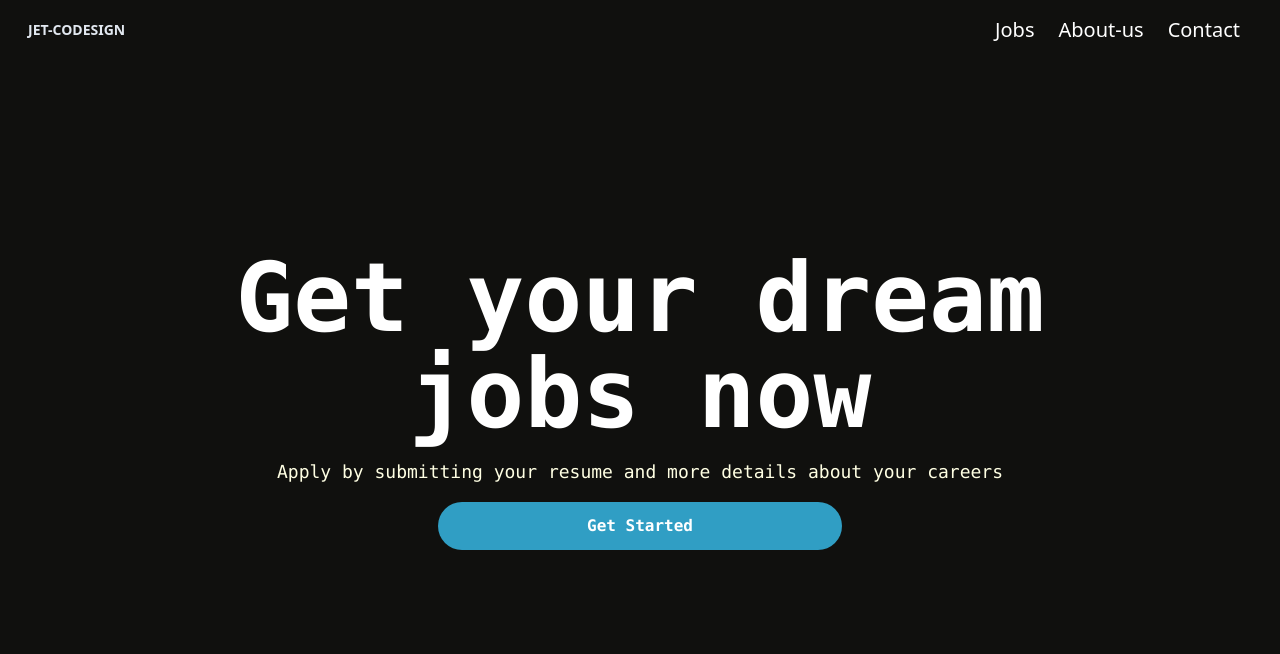
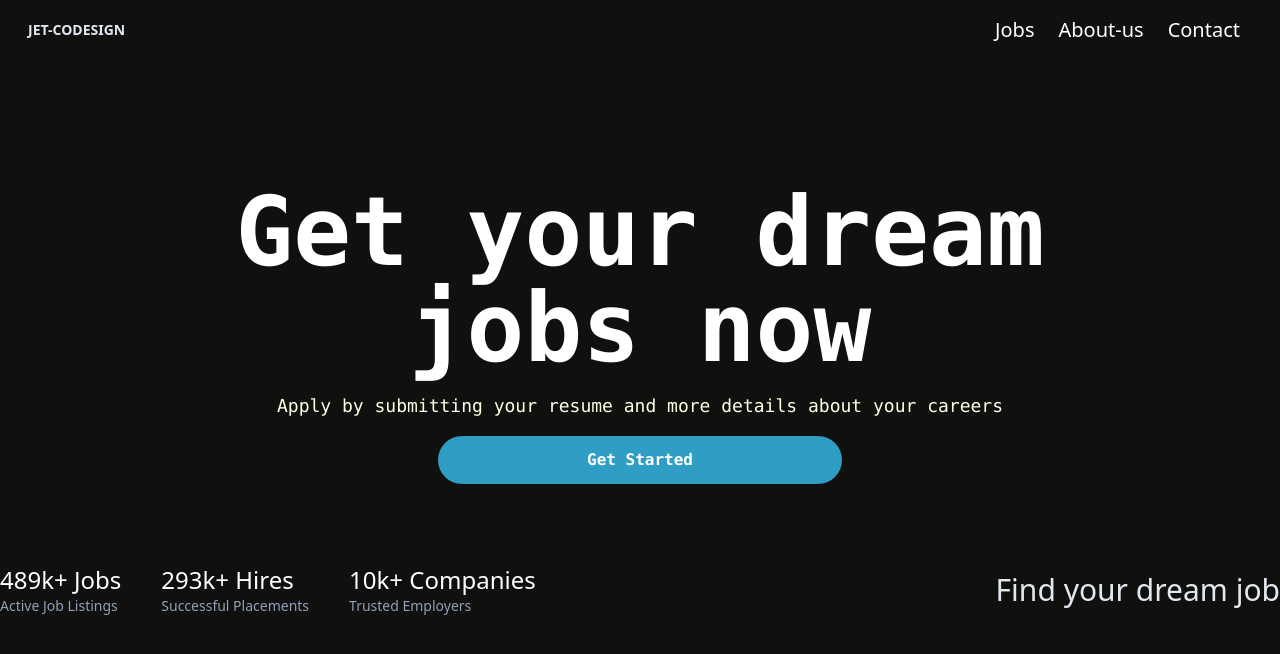
Before and after one commit to tchasinga/jobposter, a Next.js app: page / in a window 1280 px wide. Shown: the top 654 px of the page. Built offline with nearby package versions, Linux system fonts and the light colour scheme.

Commit message:
feat: add Extradetails component and integrate it into Keeper page

```diff
--- /dev/null
+++ b/app/Pages/Extradetails.jsx
@@ -0,0 +1,36 @@
+"use client"
+import React from 'react'
+import CountUp from 'react-countup'
+
+export default function Extradetails() {
+  return (
+    <div className="mt-20 max-w-screen-2xl mx-auto w-full flex justify-between items-center">
+      <div className="items-center flex gap-10 flex-wrap ">
+        <div className="text-white">
+          <h1 className='text-2xl font-light'>
+            <CountUp end={500} suffix="k+ Jobs" duration={10}/>
+          </h1>
+          <p className='text-sm text-slate-400'>Active Job Listings</p>
+        </div>
+
+        <div className="text-white">
+          <h1 className='text-2xl font-light'>
+            <CountUp end={300} suffix="k+ Hires" duration={10}/>
+          </h1>
+          <p className='text-sm text-slate-400'>Successful Placements</p>
+        </div>
+
+        <div className="text-white">
+          <h1 className='text-2xl font-light'>
+            <CountUp end={10} suffix="k+ Companies" duration={10}/>
+          </h1>
+          <p className='text-sm text-slate-400'>Trusted Employers</p>
+        </div>
+      </div>
+
+      <div className='font-light'>
+          <h1 className='text-3xl font-light text-slate-200'>Find your dream job</h1>
+      </div>
+    </div>
+  )
+}
--- a/app/Pages/Keeper.jsx
+++ b/app/Pages/Keeper.jsx
@@ -6,6 +6,7 @@ import ImgThree from "../Image/ImgThree.jpeg";
 import ImageFour from "../Image/ImageFour.jpeg";
 import ImgFive from "../Image/Img05.webp";
 import Navbars from './Navbars';
+import Extradetails from './Extradetails';
 
 const autobackgroundchange = [
   ImgOne,
@@ -36,6 +37,8 @@ export default function Keeper() {
          <p className='text-lg font-mono py-4'>Apply by submitting your  resume and more details about your careers</p>
           <button className='bg-[#309EC4] w-1/2 text-white px-6 py-3 rounded-full font-semibold cursor-pointer hover:bg-green-600 duration-500 font-mono'>Get Started</button>
          </div>
+
+         <Extradetails />
       </div>
     </div>
   );
```
